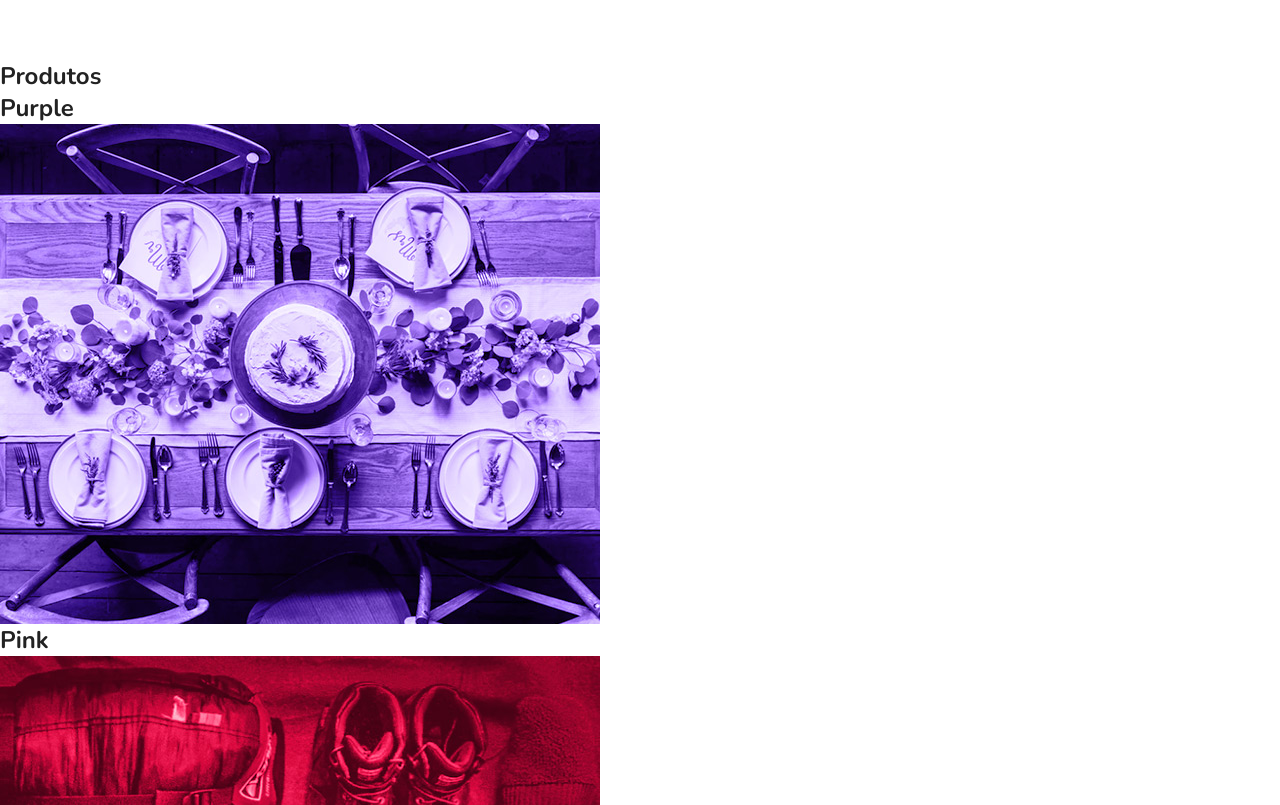
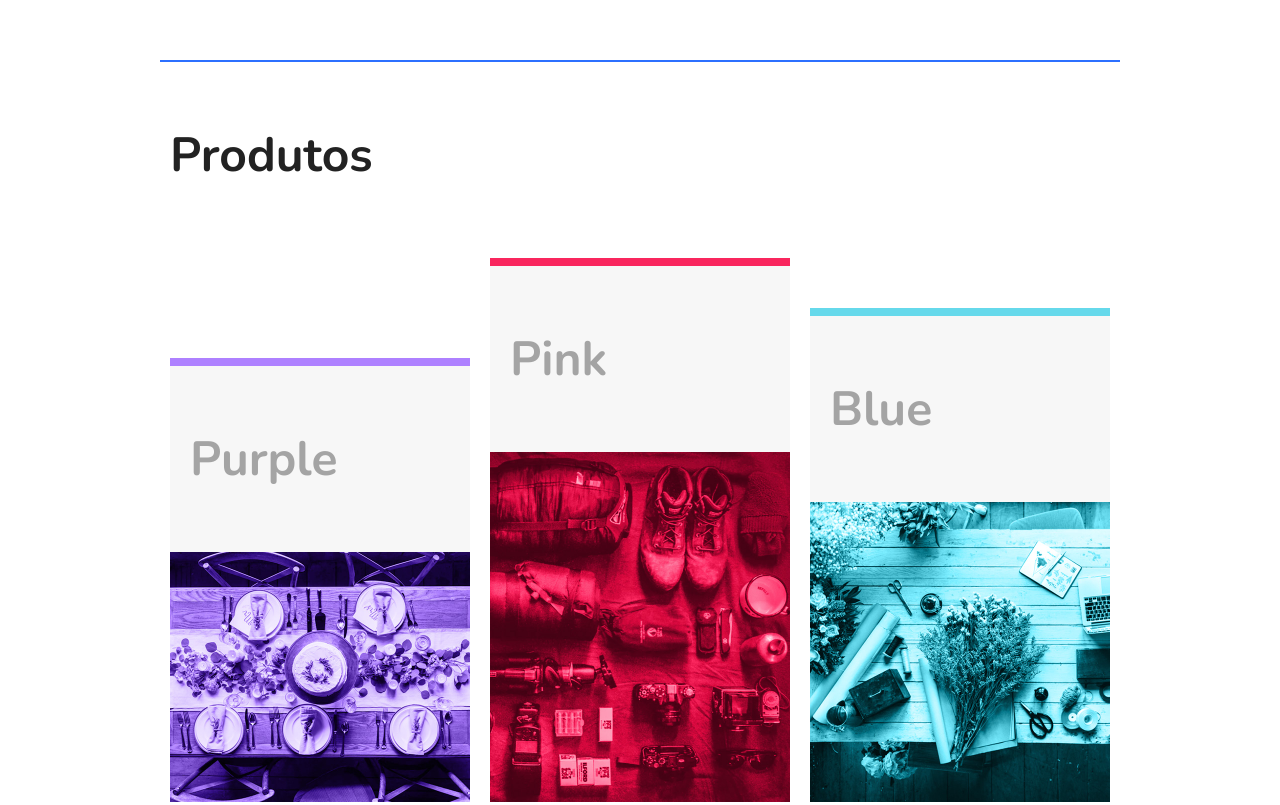
Before and after one commit to jhowzitos/Projetos_CSS_HTML_JS, a plain HTML site: page 01.FlexBlog/Index.html in a window 1280 px wide. Shown: the part 947-1752 px from the top of the page. Drawn offline with nearby package versions, Linux system fonts and the light colour scheme.

```diff
--- a/01.FlexBlog/Index.html
+++ b/01.FlexBlog/Index.html
@@ -72,7 +72,7 @@
     </section>
 
     <section class="preco" id="preco">
-        <div class="preoc-item">
+        <div class="preco-item">
             <h2>Cobre</h2>
             <span><sup>R$</sup>19</span>
             <ul>
@@ -83,7 +83,7 @@
             </ul>
             <a href="#">COMPRAR</a>
         </div>
-        <div class="preoc-item">
+        <div class="preco-item">
             <h2>Prata</h2>
             <span><sup>R$</sup>19</span>
             <ul>
@@ -95,7 +95,7 @@
             </ul>
             <a href="#">COMPRAR</a>
         </div>
-        <div class="preoc-item">
+        <div class="preco-item">
             <h2>Ouro</h2>
             <span><sup>R$</sup>19</span>
             <ul>
--- a/01.FlexBlog/Style.css
+++ b/01.FlexBlog/Style.css
@@ -96,7 +96,7 @@ img {
 
     .sobre {
         border-top: 2px solid #2c70ff;
-        border-bottom: #2c70ff;
+        border-bottom: 2px solid #2c70ff;
         max-width: 960px;
         margin: 0 auto;
         padding: 60px 0px;
@@ -125,3 +125,49 @@ img {
         margin: 0 10px;
 
     }
+
+    /*PRODUTOS*/
+
+    .produtos{
+        max-width: 960px;
+        margin: 60px auto;
+
+    }
+
+    .produtos h1{
+        font-size: 3em;
+        margin: 0 10px 60px 10px;
+
+    }
+
+    .produtos-container {
+        display: flex;
+        flex-wrap: wrap;
+        align-items: flex-end;
+    }
+
+    .produtos-itens{
+        flex:  1  1 175px;
+        margin: 10px;
+
+    }
+
+    .produtos-itens h2{
+        font-size: 3em;
+        color: #a4a4a4;
+        background: #f7f7f7;
+        padding: 60px 20px;
+    }
+
+    .purple {
+        border-top: 8px solid #ae81ff;
+
+    }
+    .pink {
+        border-top: 8px solid #f9265e;
+
+    }
+    .blue {
+        border-top: 8px solid #66d9eb;
+
+    }
```
